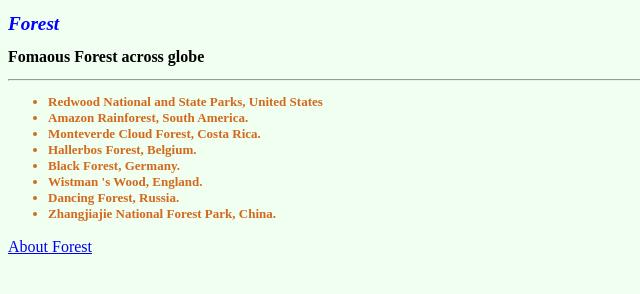
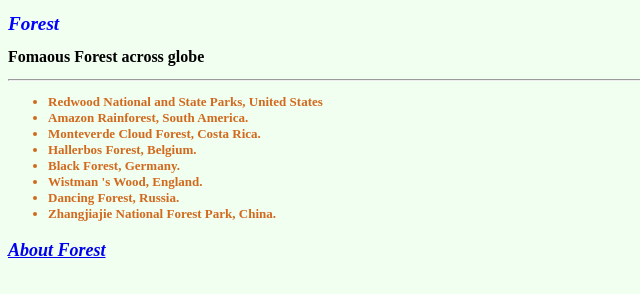
Before and after one commit to Sathishdevops38/web-development, a plain HTML site: page public/forest.html in a window 1280 px wide. Shown: the full height of the page, 0-640 px from the left. Drawn offline with Linux system fonts and the light colour scheme.

Commit message:
fixed link eror

```diff
--- a/public/forest.html
+++ b/public/forest.html
@@ -45,6 +45,13 @@
             font-weight: 800;
             font-style: initial;
         }
+
+        #p3 {
+            color: blue;
+            font-size: large;
+            font-weight: 900;
+            font-style: italic;
+        }
     </style>
 </head>
 
```
Also changed, not shown: index.html (+1 -1 lines).
